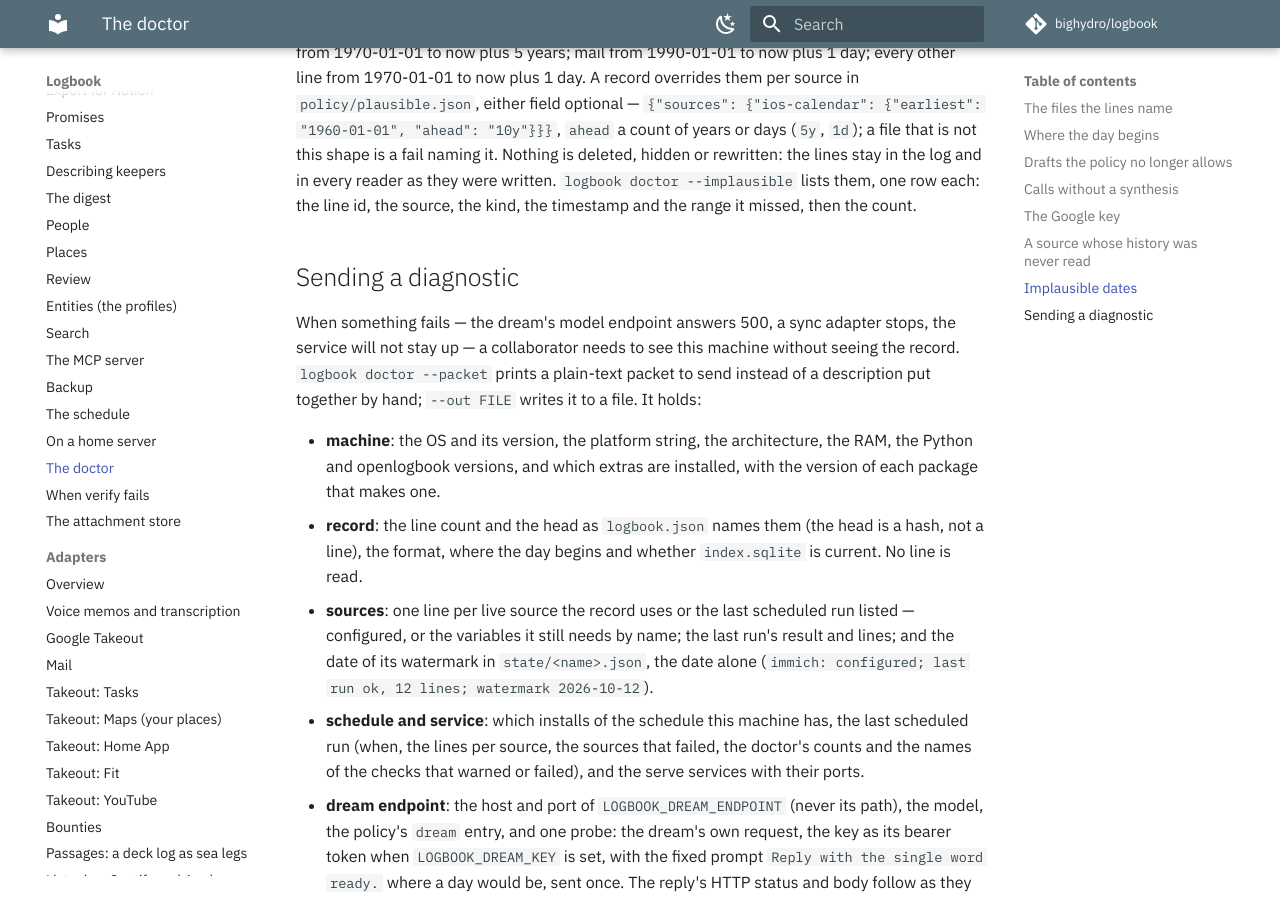
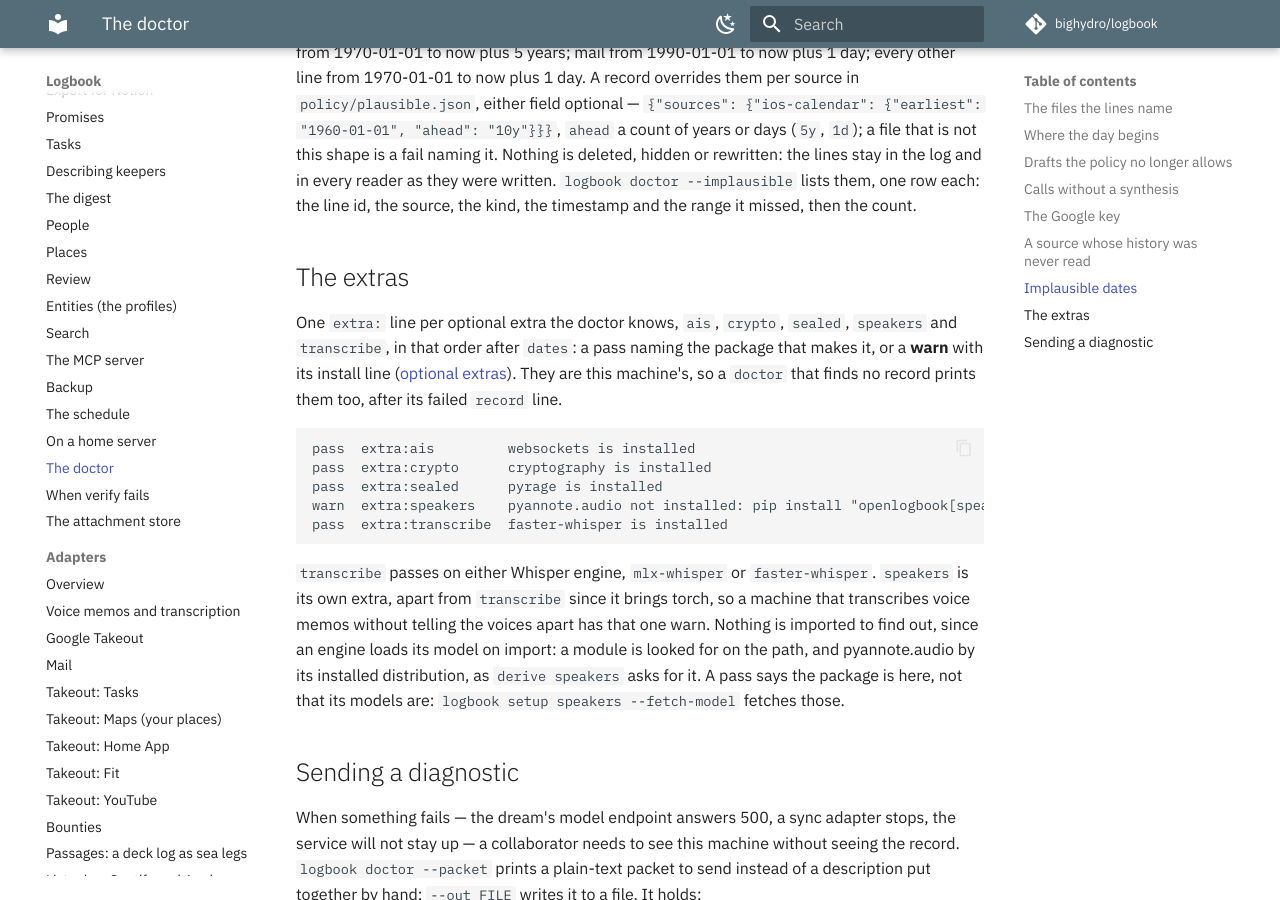
Before and after one commit to bighydro/logbook, an MkDocs documentation site: the page built from docs/doctor.md, in a window 1280 px wide and 900 px high, scrolled down 2303 px. Built offline with MkDocs 1.6.1 and Material for MkDocs 9.7.7, drawn with Linux system fonts in a browser that asks for light colours; comment, search, counter and statistics services are not loaded.

Commit message:
fix: the notion entry's example has no write key; doctor names the speakers extra
Squash of #317 for the desk's train (thirteenth sitting).

Signed-off-by: bighydro <122497530+bighydro@users.noreply.github.com>

````diff
--- a/docs/doctor.md
+++ b/docs/doctor.md
@@ -93,6 +93,28 @@ this shape is a fail naming it. Nothing is deleted, hidden or rewritten: the lin
 and in every reader as they were written. `logbook doctor --implausible` lists them, one row each:
 the line id, the source, the kind, the timestamp and the range it missed, then the count.
 
+## The extras
+
+One `extra:` line per optional extra the doctor knows, `ais`, `crypto`, `sealed`, `speakers` and
+`transcribe`, in that order after `dates`: a pass naming the package that makes it, or a **warn** with
+its install line ([optional extras](install.md#optional-extras)). They are this machine's, so a
+`doctor` that finds no record prints them too, after its failed `record` line.
+
+```
+pass  extra:ais         websockets is installed
+pass  extra:crypto      cryptography is installed
+pass  extra:sealed      pyrage is installed
+warn  extra:speakers    pyannote.audio not installed: pip install "openlogbook[speakers]"
+pass  extra:transcribe  faster-whisper is installed
+```
+
+`transcribe` passes on either Whisper engine, `mlx-whisper` or `faster-whisper`. `speakers` is its own
+extra, apart from `transcribe` since it brings torch, so a machine that transcribes voice memos without
+telling the voices apart has that one warn. Nothing is imported to find out, since an engine loads its
+model on import: a module is looked for on the path, and pyannote.audio by its installed distribution,
+as `derive speakers` asks for it. A pass says the package is here, not that its models are: `logbook
+setup speakers --fetch-model` fetches those.
+
 ## Sending a diagnostic
 
 When something fails — the dream's model endpoint answers 500, a sync adapter stops, the service will
````
Also changed, not shown: changelog.d/doctor-speakers-extra.md (added, +9 -0 lines), docs/export-notion.md (+4 -3 lines), docs/first-hour.md (+4 -2 lines), docs/home-server.md (+10 -8 lines), docs/install.md (+3 -3 lines), docs/tour.md (+8 -7 lines), 4 other files.
